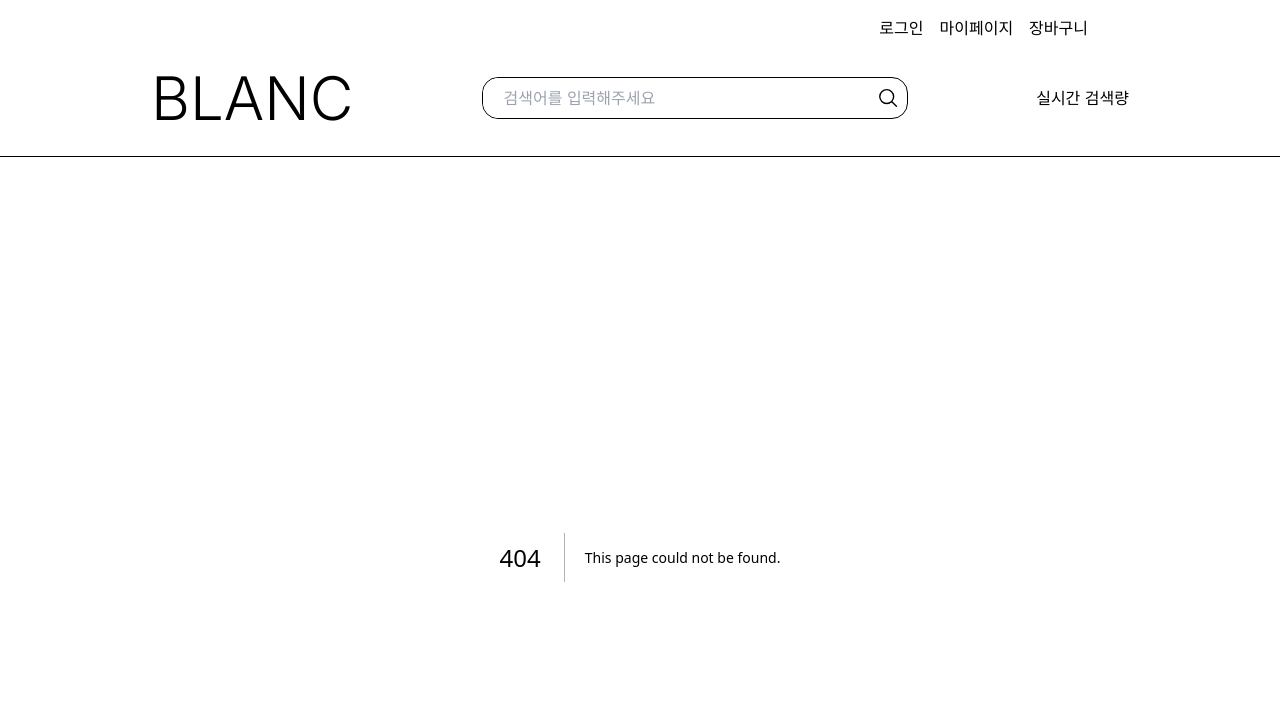
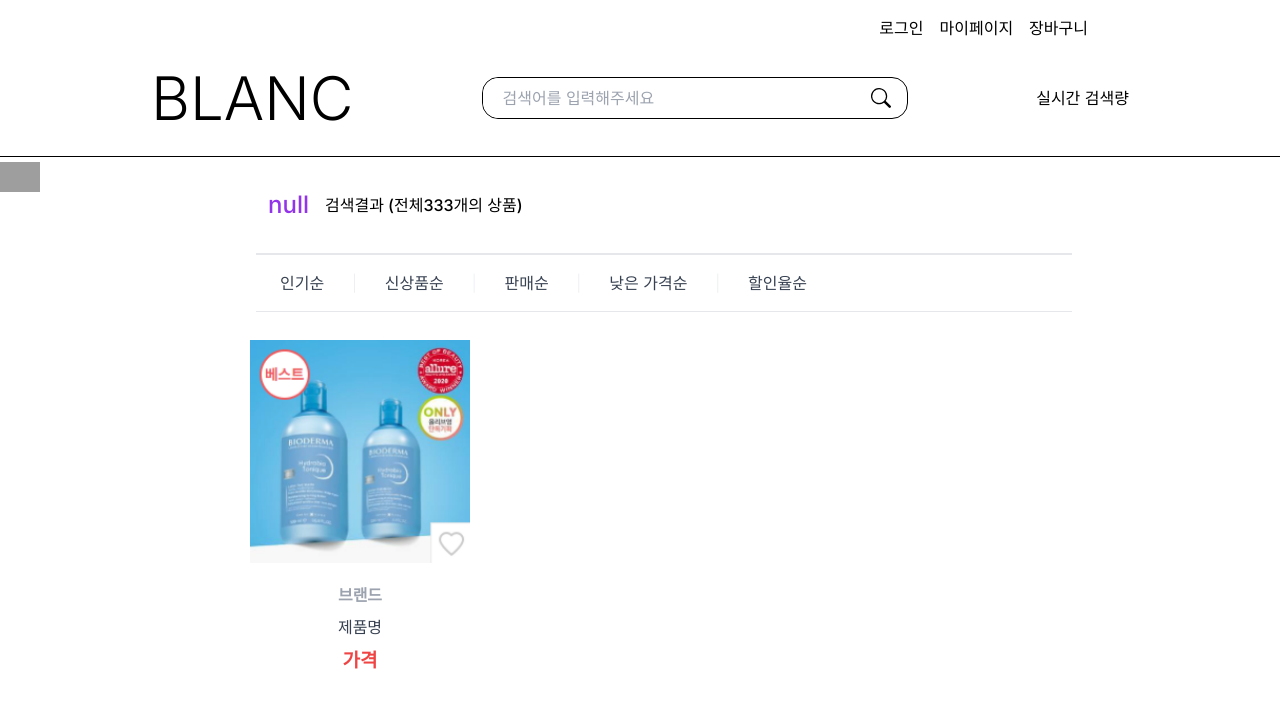
Before and after one commit to BlancProject/frontend, a Next.js app: page /search in a window 1280 px wide. Before the commit this address had no page. Shown: the top 708 px of the page. Built offline with nearby package versions, Linux system fonts and the light colour scheme; grey boxes are pictures that could not be loaded.

Commit message:
feat: 검색페이지 퍼블리싱

```diff
--- /dev/null
+++ b/src/app/search/page.tsx
@@ -0,0 +1,28 @@
+'use client';
+
+import { useSearchParams } from 'next/navigation';
+
+import Navbar from '@/components/Category/MenuBar';
+import Product from '@/components/Category/Product';
+import Sidebar from '@/components/Common/Sidebar';
+
+export default function SearchPage() {
+  const search = useSearchParams();
+  const keyword = search.get('keyword');
+
+  return (
+    <div className="flex h-screen">
+      <Sidebar />
+      <div className="w-full mr-48">
+        <div className="flex my-8 mx-7 items-center ">
+          <div className="text-purple-600  text-2xl font-medium">{`${keyword}`}</div>
+          <div className="ml-4 text-1.5xl font-medium leading-normal">
+            검색결과 (전체333개의 상품)
+          </div>
+        </div>
+        <Navbar />
+        <Product />
+      </div>
+    </div>
+  );
+}
--- a/src/components/Common/Header.tsx
+++ b/src/components/Common/Header.tsx
@@ -1,10 +1,15 @@
 'use client';
 
 import Link from 'next/link';
-import { usePathname } from 'next/navigation';
+import { usePathname, useRouter } from 'next/navigation';
+import { useState } from 'react';
+import { BsSearch } from 'react-icons/bs';
 
 export default function Header() {
+  const [searchQuery, setSearchQuery] = useState('');
+
   const pathname = usePathname();
+  const router = useRouter();
   if (
     pathname === '/login' ||
     pathname === '/register' ||
@@ -12,6 +17,18 @@
   ) {
     return null;
   }
+  //   The pathname string has been removed and is replaced by usePathname()
+  // The query object has been removed and is replaced by useSearchParams()
+
+  const handleSearch = () => {
+    router.push(`/search?keyword=${searchQuery}`);
+  };
+
+  const handleKeyPress = (e: React.KeyboardEvent) => {
+    if (e.key === 'Enter') {
+      handleSearch();
+    }
+  };
 
   return (
     <div className="h-full border-black border-b">
@@ -22,29 +39,25 @@
       </div>
 
       <div className="flex justify-center items-center space-x-32 mb-7">
-        <Link className="font-light text-6xl" href={'/'}>
+        <Link className="font-light text-6xl " href={'/'}>
           BLANC
         </Link>
-        <div className="flex border w-4/12 border-black rounded-2xl">
+        <div className="searchbox flex items-center border w-4/12 border-black rounded-2xl">
           <input
-            className="w-full py-2 px-3 rounded-2xl"
+            className="w-full py-2 px-5 rounded-2xl outline-none"
             type="text"
-            placeholder="  검색어를 입력해주세요"
+            placeholder="검색어를 입력해주세요"
+            value={searchQuery}
+            onChange={(e: React.ChangeEvent<HTMLInputElement>) =>
+              setSearchQuery(e.target.value)
+            }
+            onKeyPress={handleKeyPress}
           />
-          <svg
-            xmlns="http://www.w3.org/2000/svg"
-            fill="none"
-            viewBox="0 0 24 24"
-            strokeWidth={1.5}
-            stroke="currentColor"
-            className="w-6 h-6 mt-2 mr-2"
-          >
-            <path
-              strokeLinecap="round"
-              strokeLinejoin="round"
-              d="M21 21l-5.197-5.197m0 0A7.5 7.5 0 105.196 5.196a7.5 7.5 0 0010.607 10.607z"
-            />
-          </svg>
+          <BsSearch
+            size="22"
+            className="mr-4 cursor-pointer"
+            onClick={handleSearch}
+          />
         </div>
         <div>실시간 검색량</div>
       </div>
```
